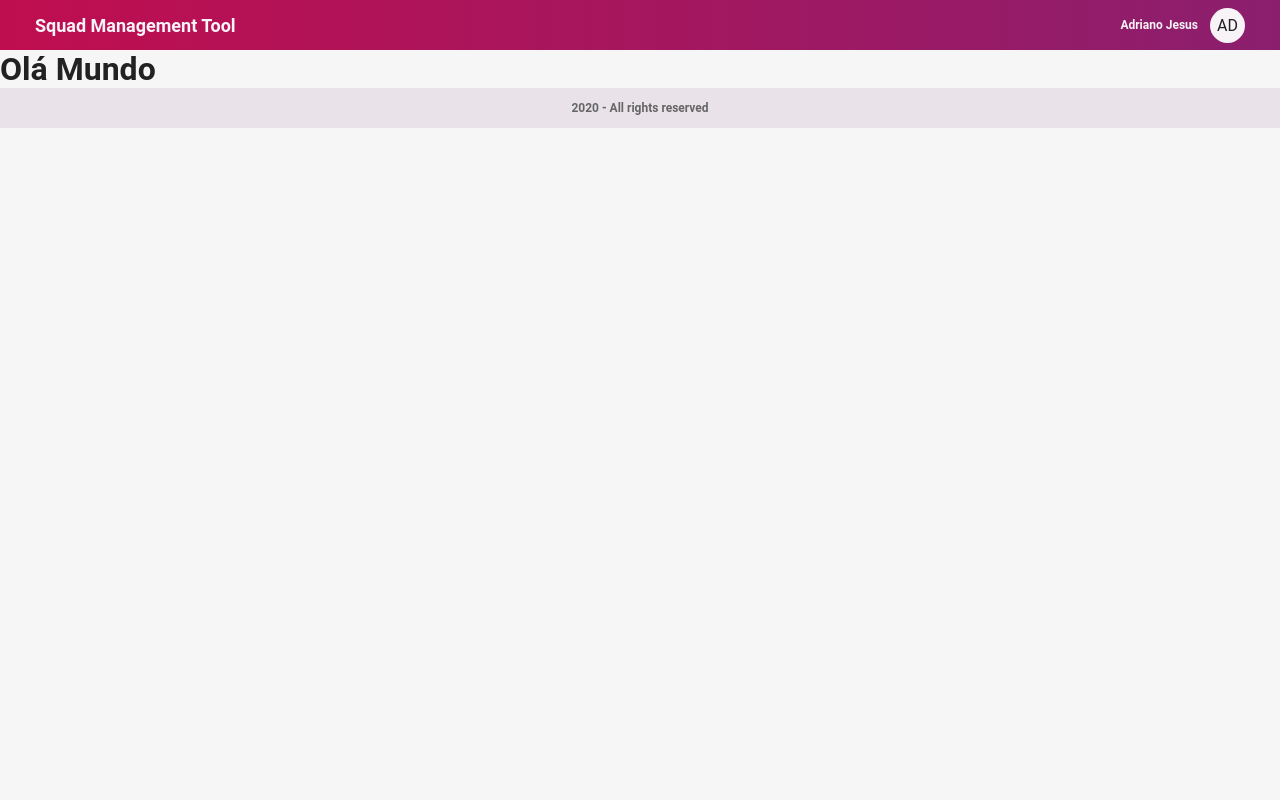
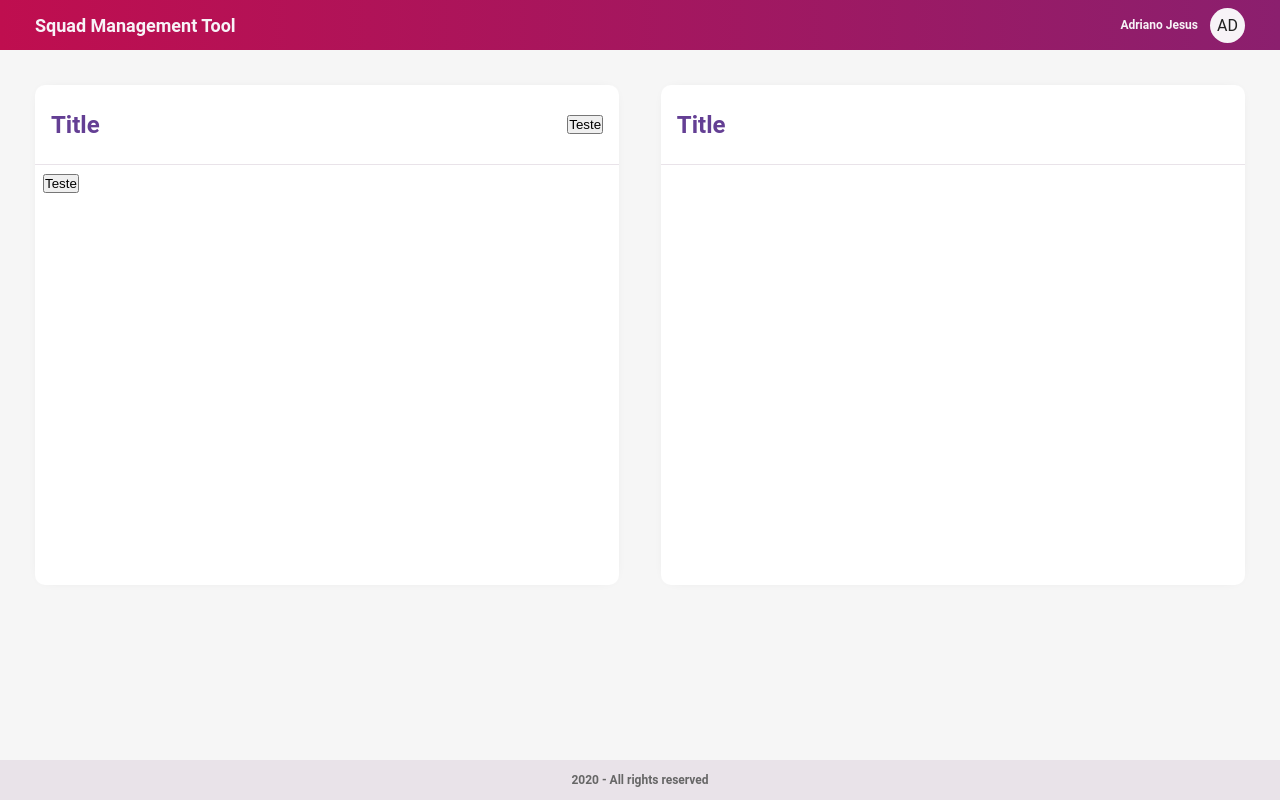
Before and after one commit to adrianojesux/squad-management-tool, a React (Create React App) app: page / in a window 1280 px wide. Built offline with nearby package versions, Linux system fonts and the light colour scheme.

Commit message:
criação do component panel para uso nas teças

```diff
--- a/src/components/Footer/styles.ts
+++ b/src/components/Footer/styles.ts
@@ -8,6 +8,8 @@ export const Container = styled.div`
   display: flex;
   align-items: center;
   justify-content: center;
+  position: absolute;
+  bottom: 0;
 `;
 
 export const TextFooter = styled.p`
--- /dev/null
+++ b/src/components/Panel/index.tsx
@@ -0,0 +1,22 @@
+import React, { ReactElement } from "react";
+
+import { Container, PanelHeader, PanelBody } from "./styles";
+
+interface PanelProps {
+  title: string;
+  action?: ReactElement;
+}
+
+const Panel: React.FC<PanelProps> = ({ children, title, action }) => {
+  return (
+    <Container>
+      <PanelHeader>
+        <h1>Title</h1>
+        {action}
+      </PanelHeader>
+      <PanelBody>{children}</PanelBody>
+    </Container>
+  );
+};
+
+export default Panel;
--- /dev/null
+++ b/src/components/Panel/styles.ts
@@ -0,0 +1,38 @@
+import styled, { css } from "styled-components";
+import colors from "../../styles/colors";
+
+const boxShadow = css`
+  -webkit-box-shadow: 0px 0px 13px -11px rgba(0, 0, 0, 0.41);
+  -moz-box-shadow: 0px 0px 13px -11px rgba(0, 0, 0, 0.41);
+  box-shadow: 0px 0px 13px -11px rgba(0, 0, 0, 0.41);
+`;
+
+export const Container = styled.div`
+  width: 100%;
+  min-width: 100px;
+  min-height: 500px;
+  background-color: #fff;
+  border-radius: 10px;
+  ${boxShadow}
+`;
+
+export const PanelHeader = styled.div`
+  width: 100%;
+  height: 80px;
+  display: flex;
+  align-items: center;
+  justify-content: space-between;
+  padding: 16px;
+  border-bottom: solid 1px ${colors.gray};
+
+  h1 {
+    color: ${colors.text_color};
+    font-size: 24px;
+  }
+`;
+
+export const PanelBody = styled.div`
+  width: 100%;
+  height: 100%;
+  padding: 8px;
+`;
--- a/src/pages/Home/index.tsx
+++ b/src/pages/Home/index.tsx
@@ -1,9 +1,22 @@
 import React from "react";
+import Panel from "./../../components/Panel";
 
-// import { Container } from './styles';
+import { Container } from "./styles";
+
+const Action: React.FC = () => {
+  return <button type="button">Teste</button>;
+};
 
 const Home: React.FC = () => {
-  return <h1>Olá Mundo</h1>;
+  return (
+    <Container>
+      <Panel title="My teams" action={<Action />}>
+        <Action />{" "}
+      </Panel>
+      <div />
+      <Panel title="My teams" />
+    </Container>
+  );
 };
 
 export default Home;
--- /dev/null
+++ b/src/pages/Home/styles.ts
@@ -0,0 +1,9 @@
+import styled from "styled-components";
+
+export const Container = styled.div`
+  width: 100%;
+  display: grid;
+  grid-template-columns: 1.4fr 0.1fr 1.4fr;
+  padding: 35px;
+  box-sizing: border-box;
+`;
```
